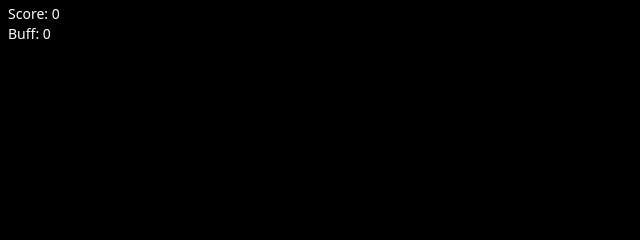
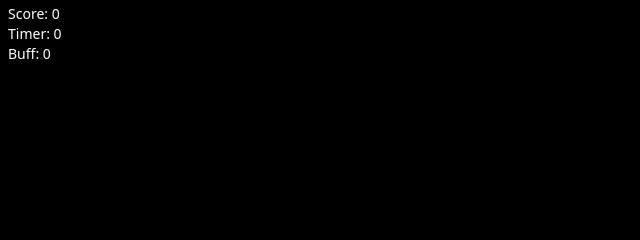
Before and after one commit to jacky-le/shooter_game, a plain HTML site: page index.html in a window 1280 px wide. Shown: the top 240 px of the page, 0-640 px from the left. Drawn offline with nearby package versions, Linux system fonts and the light colour scheme.

Commit message:
Update index.html

```diff
--- a/index.html
+++ b/index.html
@@ -3,7 +3,9 @@
 
 <!--Puts score html over canvas-->
 <div class="fixed text-white text-sm ml-2 mt-1 select-none"><span>Score: <span id="scoreSpan">0</span></span></div>
-<div class="fixed text-white text-sm ml-2 mt-6 select-none"><span>Buff: </span><span id="buffSpan">0</span></div>
+<div class="fixed text-white text-sm ml-2 mt-6 select-none"><span>Timer: </span><span id="timerSpan">0</span></div>
+<div class="fixed text-white text-sm ml-2 mt-11 select-none"><span>Buff: </span><span id="buffSpan">0</span></div>
+
 <div class="fixed inset-0 flex items-center justify-center" id="startSpan">
     <div class="bg-white max-w-md w-full p-6 text-center">
         <h1 class="text-4xl font-bold leading-none" id="pointSpan">0</h1>
```
